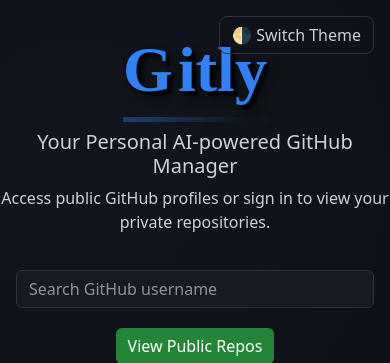
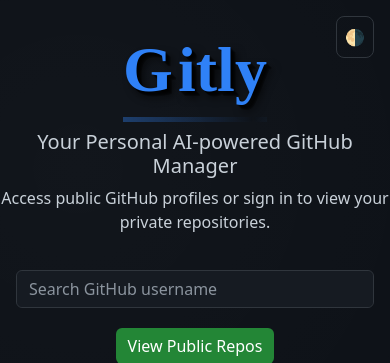
Before and after one commit to vishalmotirale/Gitly, a Flask app: page / in a window 390 px wide. Shown: the top 363 px of the page. Run offline with Flask 3, Linux system fonts and the light colour scheme; parts of the project's set-up code (start-up, migrations or seed data) failed here and were passed over.

Commit message:
theme button

```diff
--- a/templates/index.html
+++ b/templates/index.html
@@ -165,6 +165,7 @@
       border-color: var(--input-border);
       transition: all 0.2s ease-in-out;
       cursor: pointer;
+      padding: 0.5rem 1rem;
     }
 
     #theme-btn button:hover {
@@ -172,6 +173,20 @@
       color: var(--btn-primary);
       border-color: var(--btn-primary);
       box-shadow: 0 0 0 2px rgba(45, 114, 210, 0.2);
+    }
+
+    /* Hide the text on smaller screens */
+    @media (max-width: 768px) {
+      #theme-btn .theme-text {
+        display: none;
+      }
+      #theme-btn button {
+        padding: 0.5rem;
+      }
+      #theme-btn {
+        top: 10px;
+        right: 10px;
+      }
     }
 
     footer {
@@ -382,7 +397,8 @@
   <div id="main-content">
     <div class="position-absolute top-0 end-0 m-3" id="theme-btn">
       <button class="btn btn-outline-primary" onclick="toggleTheme()">
-        🌗 Switch Theme
+        <span class="theme-icon">🌗</span>
+        <span class="theme-text">Switch Theme</span>
       </button>
     </div>
 
```
